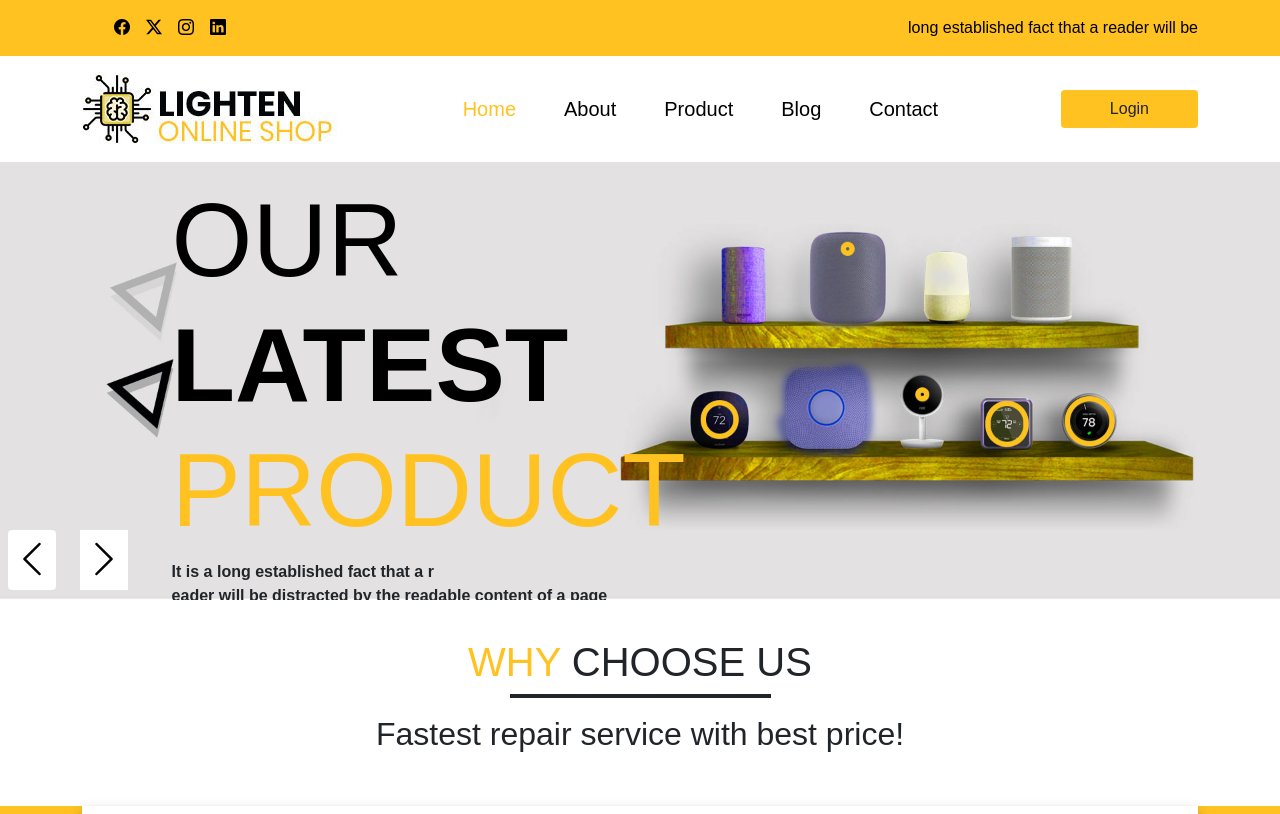
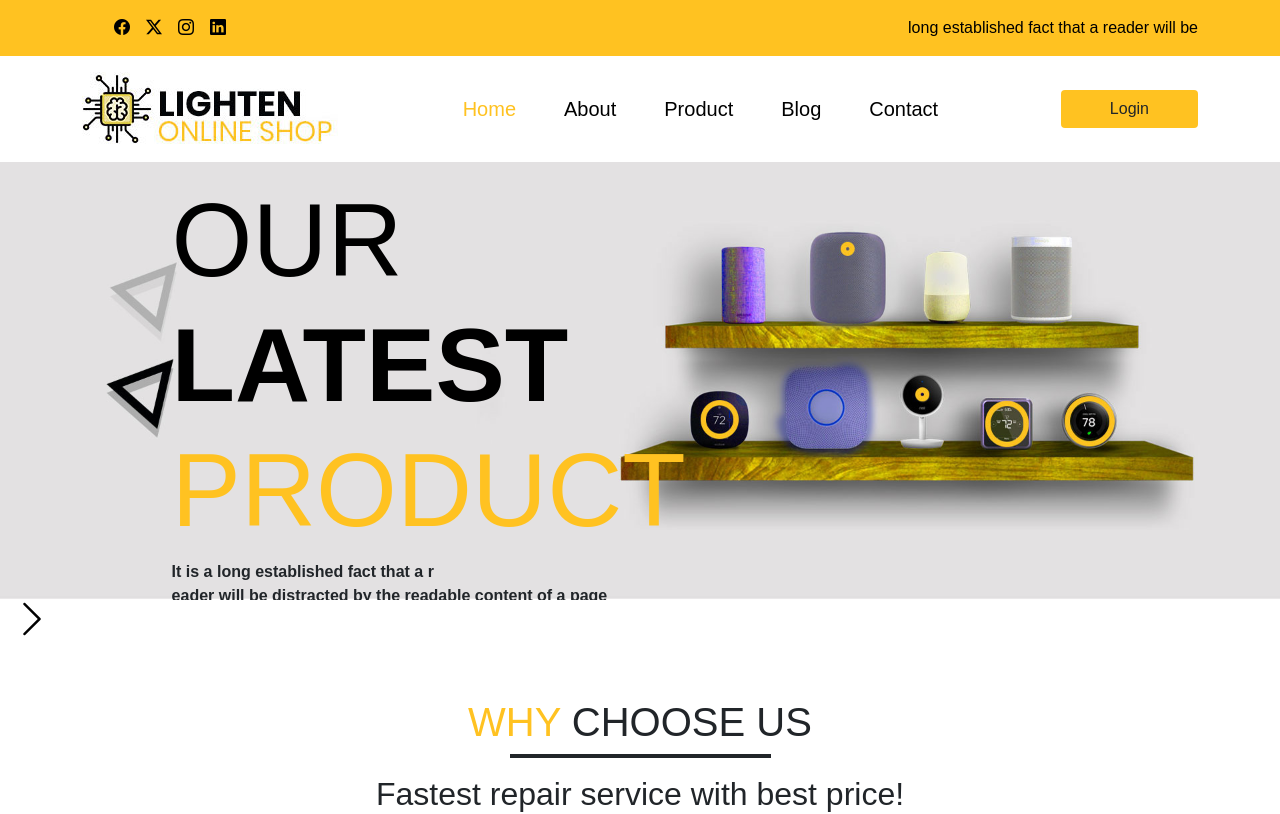
Before and after one commit to aniketjahagirdar/Lighten-ReactProject, a React (Create React App) app: page / in a window 1280 px wide. Shown: the top 814 px of the page. Built offline with nearby package versions, Linux system fonts and the light colour scheme.

Commit message:
cousrosal mobile view buttons

```diff
--- a/src/Componant/Home.js
+++ b/src/Componant/Home.js
@@ -52,7 +52,7 @@ function Home() {
                         <img src="images/banner2.jpg" className="d-block w-100" alt="images/banner2.jpg" />
                     </div>
                 </div>
-                <div className='d-lg-flex d-none gap-4 ms-2 w-0 bg-white w-25' style={{marginTop:'-70px'}}>
+                <div className=' gap-4 ms-2 w-0 bg-white w-25' style={{marginTop:'-70px'}}>
                 <button className=" btn carousel-control-prev fade p-0 w-0 bg-white h-0 position-static"  style={{color:"red !important",opacity:'1.5 !important'}}  type="button" data-bs-target="#carouselExampleControls" data-bs-slide="prev">
                     <i class="bi bi-chevron-left text-black fs-1"></i>
                     <span className="visually-hidden">Previous</span>
```
